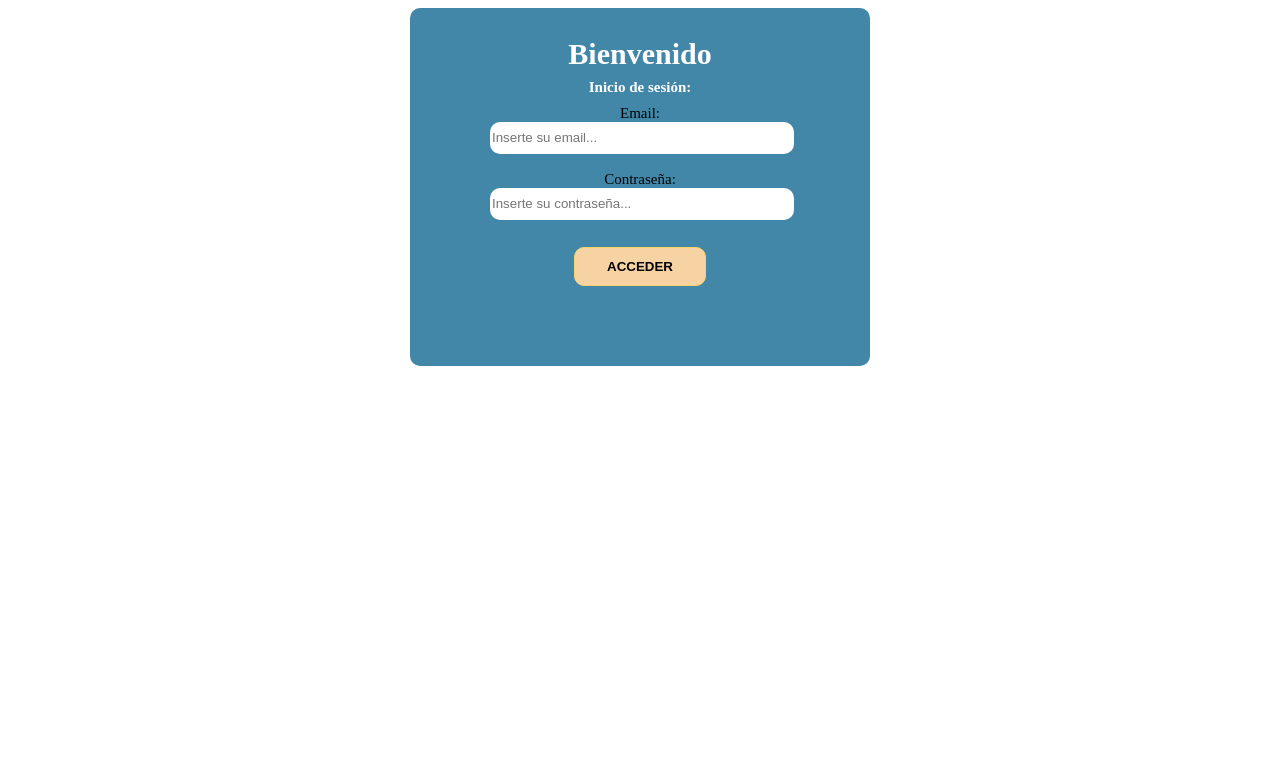
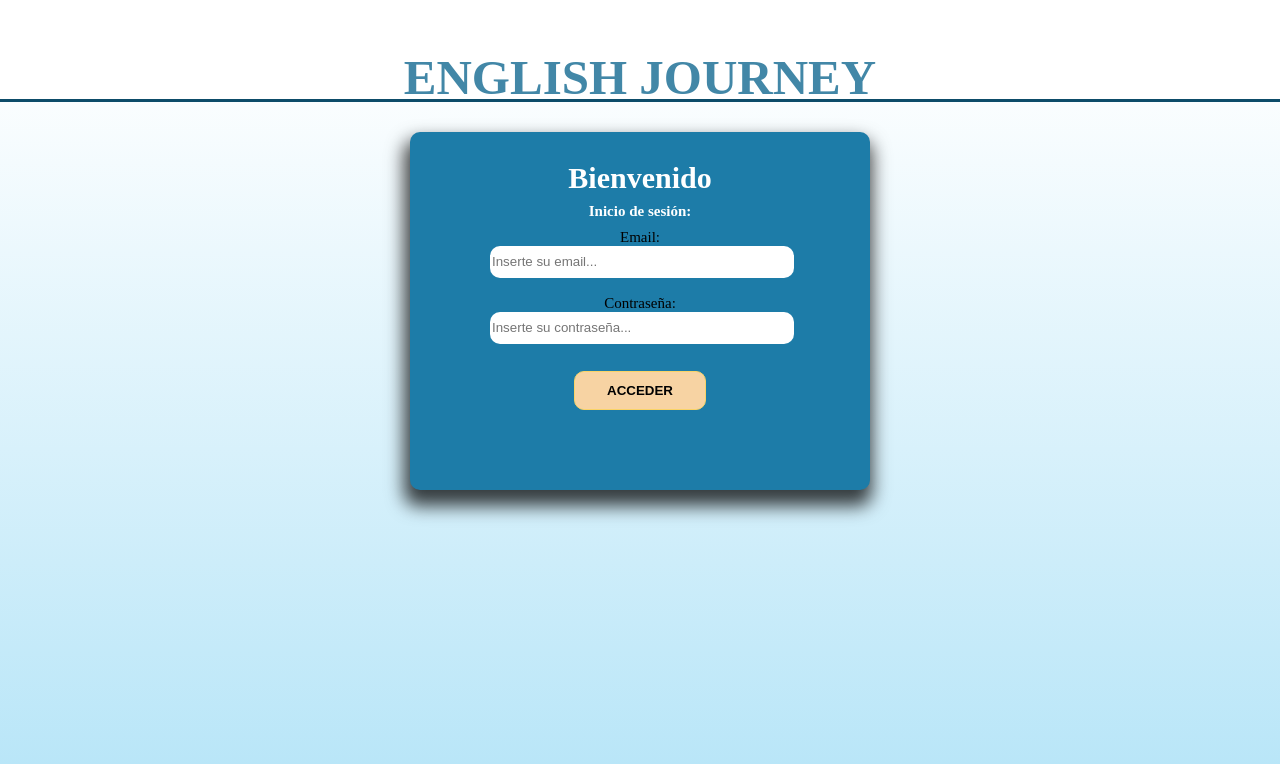
Before and after one commit to AlfredoManuelSalcedo/TFG, an Angular app in the folder English_Journey/: page /login in a window 1280 px wide. Shown: the top 764 px of the page. Built offline with nearby package versions, Linux system fonts and the light colour scheme.

Commit message:
Estilos login

```diff
--- a/English_Journey/package.json
+++ b/English_Journey/package.json
@@ -12,10 +12,12 @@
   "private": true,
   "dependencies": {
     "@angular/animations": "^17.3.0",
+    "@angular/cdk": "^17.3.5",
     "@angular/common": "^17.3.0",
     "@angular/compiler": "^17.3.0",
     "@angular/core": "^17.3.0",
     "@angular/forms": "^17.3.0",
+    "@angular/material": "^17.3.5",
     "@angular/platform-browser": "^17.3.0",
     "@angular/platform-browser-dynamic": "^17.3.0",
     "@angular/platform-server": "^17.3.0",
--- /dev/null
+++ b/English_Journey/src/app/components/header-login/header-login.component.html
@@ -0,0 +1,3 @@
+<div class="header-login-div" >
+    <p>ENGLISH JOURNEY</p>
+</div>
--- /dev/null
+++ b/English_Journey/src/app/components/header-login/header-login.component.scss
@@ -0,0 +1,12 @@
+.header-login-div{
+    width: 100%;
+    background-color: rgb(255, 255, 255);
+    height: 50px;
+    text-align: center;
+    font-size: 49px;
+    font-weight: bold;
+    color: #4287a7;
+    border-bottom: solid #0d4c69 ;
+    margin-bottom: 30px;
+
+}
--- a/English_Journey/src/app/components/login/login.component.html
+++ b/English_Journey/src/app/components/login/login.component.html
@@ -1,3 +1,5 @@
+<div class="body-container">
+    <app-header-login/>
     <div class="form-login">
         <div class="titulo-login">
             <p>Bienvenido</p>
@@ -11,3 +13,4 @@
             <button type="submit" class="boton-login">ACCEDER</button>
         </form>
     </div>
+</div>
--- a/English_Journey/src/app/components/login/login.component.scss
+++ b/English_Journey/src/app/components/login/login.component.scss
@@ -1,5 +1,5 @@
 .form-login{
-    background-color: #4287a7;
+    background-color: #1d7ca8;
     width: 300px;
     height: auto;
     min-height: 300px;
@@ -8,6 +8,7 @@
     margin-left: auto;
     margin-right: auto;
     text-align: center;
+    box-shadow: -2px 12px 18px 4px rgba(0,0,0,0.75);
 }
 
 .inputs-login{
@@ -61,3 +62,9 @@
     background-color:#fab356;
     cursor: pointer;
 }
+
+.body-container{
+    width: 100%;
+    height: 100vh;
+    background: linear-gradient(to bottom, white, rgb(177, 227, 247));
+}
--- a/English_Journey/src/app/components/login/login.component.ts
+++ b/English_Journey/src/app/components/login/login.component.ts
@@ -1,9 +1,10 @@
 import { Component } from '@angular/core';
+import { HeaderLoginComponent } from '../header-login/header-login.component';
 
 @Component({
   selector: 'app-login',
   standalone: true,
-  imports: [],
+  imports: [HeaderLoginComponent,],
   templateUrl: './login.component.html',
   styleUrl: './login.component.scss'
 })
--- a/English_Journey/src/styles.scss
+++ b/English_Journey/src/styles.scss
@@ -1,3 +1,5 @@
 body{
     font-size: 15px;
+    margin: 0;
+    padding: 0;
 }
```
Also changed, not shown: English_Journey/src/app/components/header-login/header-login.component.ts (added, +13 -0 lines), 2 other files (tests, documents, lock files or other folders). Lines whose indentation alone changed are shown as unchanged.
